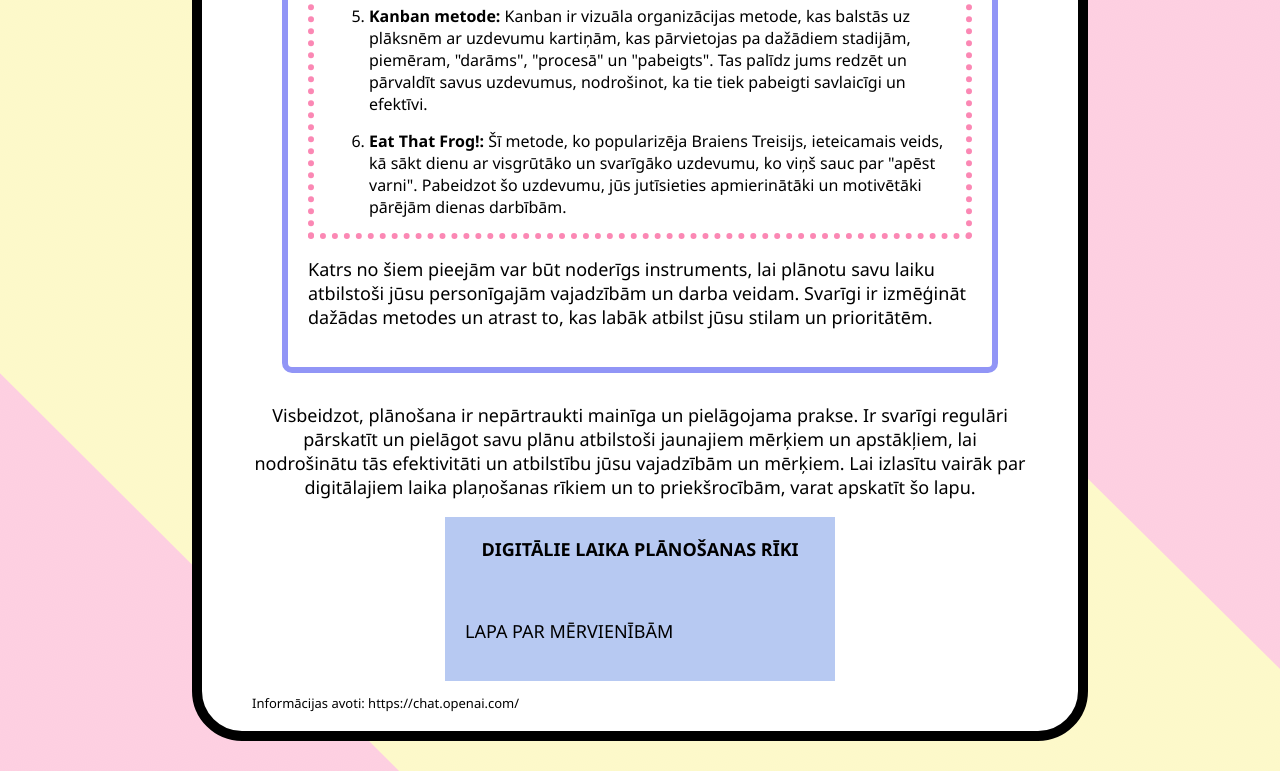
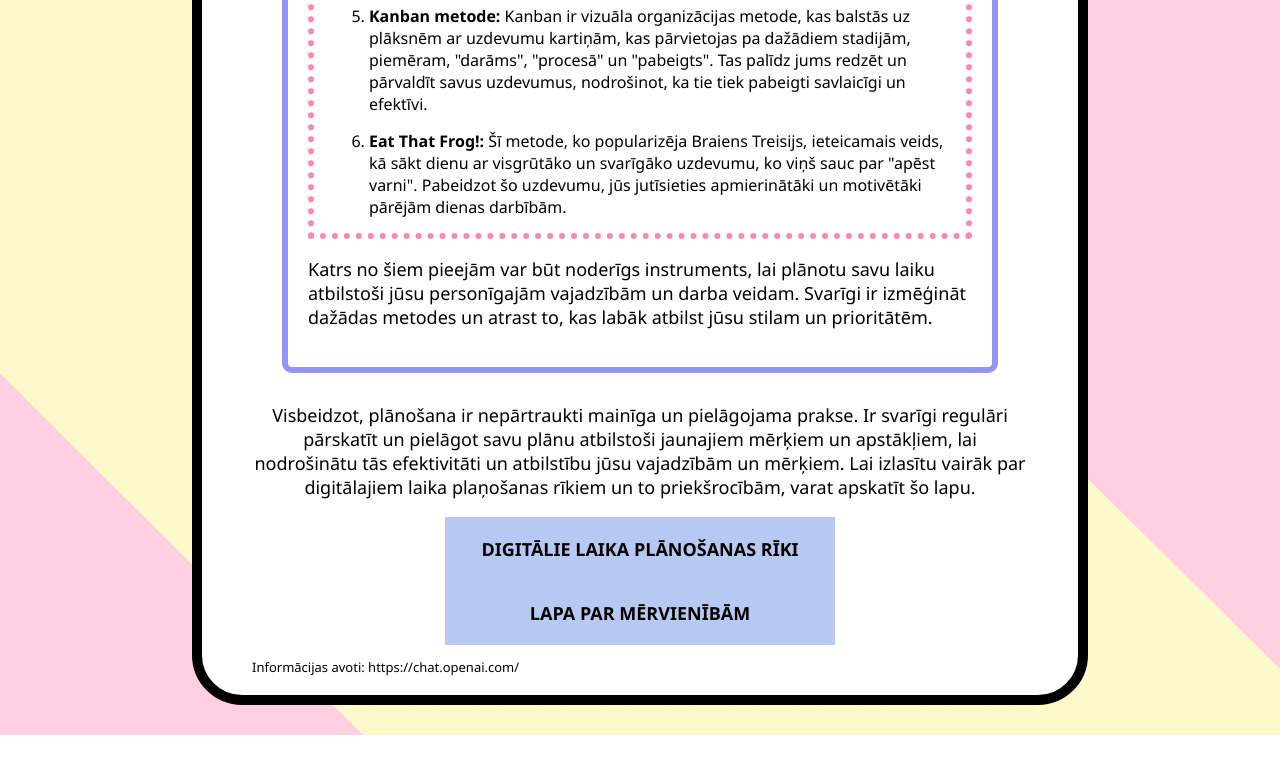
Before and after one commit to krisjanis666/pedejais, a plain HTML site: page index.html in a window 1280 px wide. Shown: the part 2171-2942 px from the top of the page. After the commit the page ends 2906 px from the top, so only its background shows below. Drawn offline with Linux system fonts and the light colour scheme; files whose address does not match are found by name.

Commit message:
Update mansstils.css

```diff
--- a/css/mansstils.css
+++ b/css/mansstils.css
@@ -91,10 +91,10 @@ img{
 
 }
 #button2{
-    background-color: #B7C9F2;
+    background-color: #B7C9F1;
     width: 350px;;
     margin: auto;
-    text-align: left;
+    text-align: center;
     padding: 20px;
 
 }
@@ -104,6 +104,10 @@ a{
 }
 
 #button p{
+    margin: 0;
+    font-weight: bolder;
+}
+#button2 p{
     margin: 0;
     font-weight: bolder;
 }
```
